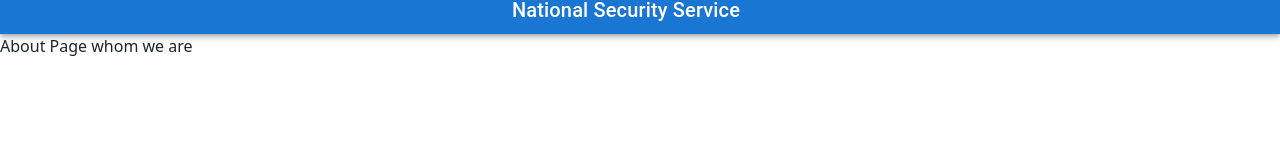
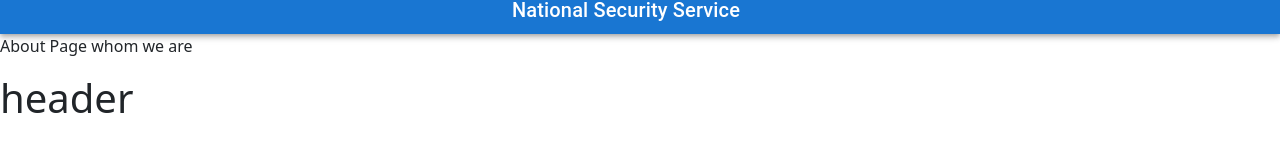
Before and after one commit to jeeva710/nss, a React (Create React App) app: page /about in a window 1280 px wide. Shown: the part 295-446 px from the top of the page. Built offline with nearby package versions, Linux system fonts and the light colour scheme; some icons are missing.

Commit message:
second commit

```diff
--- a/src/components/About.js
+++ b/src/components/About.js
@@ -5,6 +5,7 @@ const About = () => {
     <div>
         <Header/>
       <p>About Page whom we are</p>
+      <h1>header</h1>
     </div>
   )
 }
```
